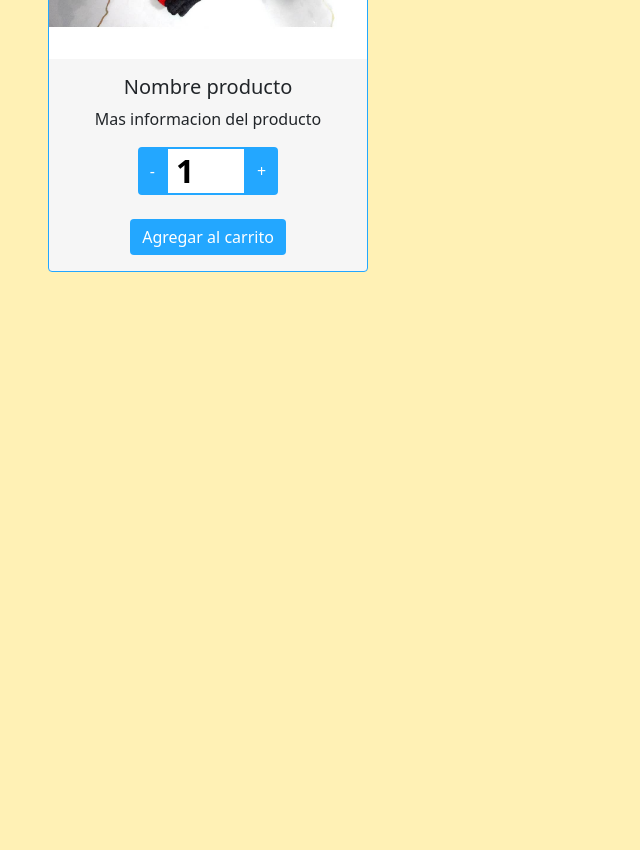
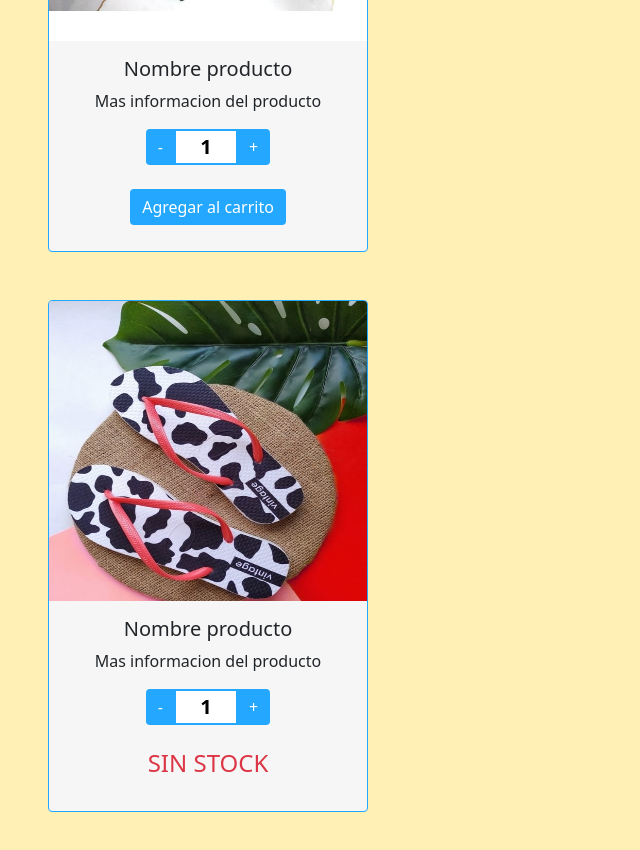
Before and after one commit to roberponzetti/ribel_lenceria, a React (Create React App) app: page / in a window 1280 px wide. Shown: the part 440-1290 px from the top of the page, without its empty margins (0-640 px from the left). Before the commit the page ends 800 px from the top, so only its background shows below. Built offline with nearby package versions, Linux system fonts and the light colour scheme; a web font is replaced by a local one.

Commit message:
item count styles & onAdd function

```diff
--- a/src/App.js
+++ b/src/App.js
@@ -8,7 +8,8 @@ function App() {
     <div className="App">
       <NavBar/>
       <ItemListContainer greeting="Catálogo de mi tienda">
-        <ItemCount stock={10} initial={1} />
+            <ItemCount stock={10} initial={1} imgSource={"./img/art1_ribel.jpg"} />
+            <ItemCount stock={0} initial={1} imgSource={"./img/art2_ribel.jpg"}/>
       </ItemListContainer>
     </div>
   );
--- a/src/components/ItemCount.js
+++ b/src/components/ItemCount.js
@@ -3,7 +3,8 @@ import Card from 'react-bootstrap/Card';
 import Button from 'react-bootstrap/Button';
 import './../styles.css';
 
-function ItemCount({ stock, initial }) {
+function ItemCount({ stock, initial, imgSource }) {
+  var stockMessage;
   const [amount, setAmount] = useState(initial);
   const sub = () => {
     if (initial < amount) {
@@ -16,35 +17,52 @@ function ItemCount({ stock, initial }) {
     }
   };
 
-  const addToCart = () => {
+  const onAdd = () => {
+    if (amount == 1){
+      alert(`Agregaste ${amount} unidad al carrito`)
+    }else{
+      alert(`Agregaste ${amount} unidades al carrito`)
+    }
   };
+
+  if(stock == 0){
+    stockMessage = <h4 class="text-danger">SIN STOCK</h4>;
+
+  }else{
+    stockMessage = <Button className="nav-color bg-lightBlue border-0" onClick={onAdd}>
+    Agregar al carrito
+  </Button>;
+  }
 
   return (
     <div className="m-5">
       <Card className="productCard bg-grey bc-lightBlue">
         <Card.Img
           variant="top"
-          src="img/art1_ribel.jpg"
+          src={imgSource}
+          height="300"
           width="200"
         />
         <Card.Body>
           <Card.Title>Nombre producto</Card.Title>
           <Card.Text>Mas informacion del producto</Card.Text>
-          <div className="input-group justify-content-center">
-            <Button className="bg-lightBlue border-0" onClick={sub}>-</Button>
+          <div className="input-group justify-content-center d-block">
+            <Button className="bg-lightBlue border-0 align-bottom" onClick={sub}>-</Button>
             <input
               className="quantity bc-lightBlue"
               type="text"
               min={initial}
               max={stock}
               value={amount}
+              readOnly
             />
-            <Button className="bg-lightBlue border-0" onClick={sum}>+</Button>
+            <Button className="bg-lightBlue border-0 align-bottom" onClick={sum}>+</Button>
           </div>
           <br />
-          <Button className="nav-color bg-lightBlue border-0" onClick={addToCart}>
+          {stockMessage}
+          {/* <Button className="nav-color bg-lightBlue border-0" onClick={onAdd}>
             Agregar al carrito
-          </Button>
+          </Button> */}
           <br />
         </Card.Body>
       </Card>
--- a/src/styles.css
+++ b/src/styles.css
@@ -45,17 +45,17 @@
 }
 
 .quantity {
-    max-width: 5rem;
-    padding: 0.5rem;
+    max-width: 4rem;
+    text-align: center;
     border: solid rgb(0, 0, 0);
     border-width: 2px 2px;
-    font-size: 2rem;
-    height: 3rem;
+    font-size: 20px;
+    height: 36px;
     font-weight: bold;
-    outline: none;
   }
 
   .productCard{
+    height: 32rem !important;
     width: 20rem !important;
   }
 
```
Also changed, not shown: public/img/art2_ribel.jpg (added).
